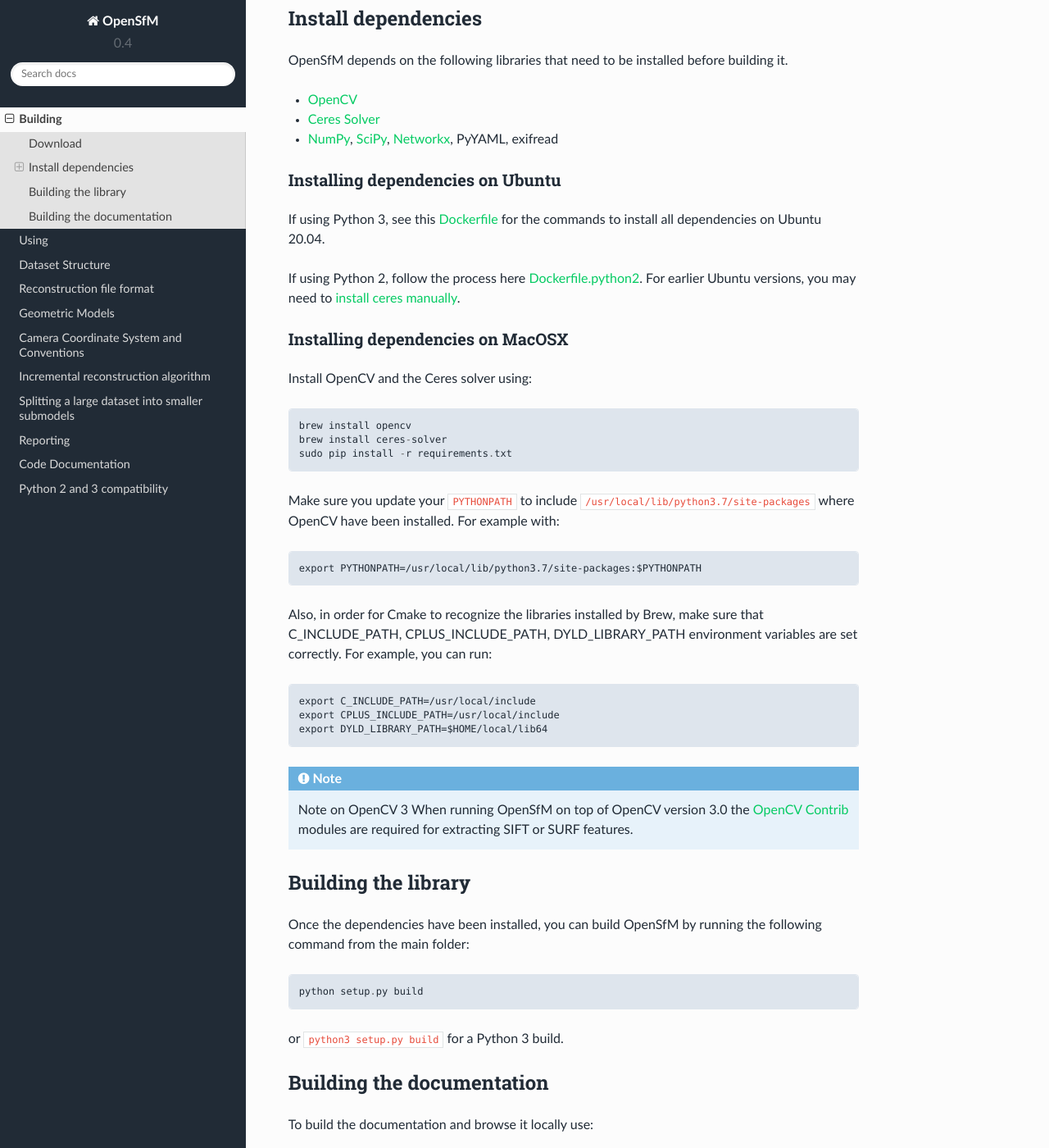
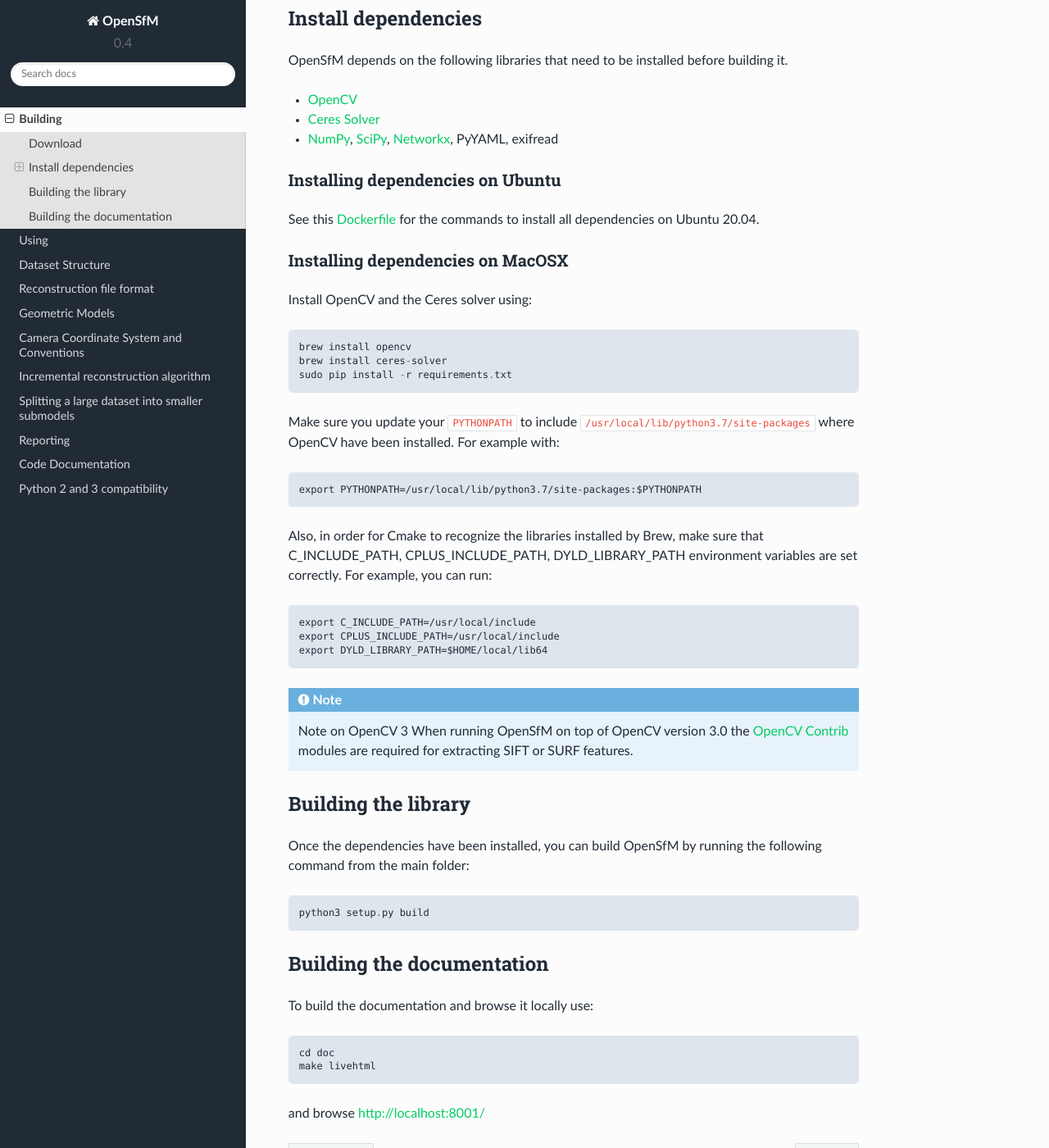
Before and after one commit to mapillary/OpenSfM, a Sphinx documentation site: the page built from doc/source/building.rst, in a window 1280 px wide and 1400 px high, scrolled down 504 px. Shown: the whole window at 82% size. Built offline with Sphinx 7.4.7 and the Read the Docs theme 2.0.0, drawn with Linux system fonts in a browser that asks for light colours.

Commit message:
build: drop python2 build and test

```diff
--- a/doc/source/building.rst
+++ b/doc/source/building.rst
@@ -30,9 +30,7 @@
 Installing dependencies on Ubuntu
 ~~~~~~~~~~~~~~~~~~~~~~~~~~~~~~~~~
 
-If using Python 3, see this `Dockerfile <https://github.com/mapillary/OpenSfM/blob/master/Dockerfile>`_ for the commands to install all dependencies on Ubuntu 20.04.
-
-If using Python 2, follow the process here `Dockerfile.python2 <https://github.com/mapillary/OpenSfM/blob/master/Dockerfile.python2>`_.  For earlier Ubuntu versions, you may need to `install ceres manually <http://ceres-solver.org/installation.html>`_.
+See this `Dockerfile <https://github.com/mapillary/OpenSfM/blob/master/Dockerfile>`_ for the commands to install all dependencies on Ubuntu 20.04.
 
 
 Installing dependencies on MacOSX
@@ -63,9 +61,8 @@
 
 Once the dependencies have been installed, you can build OpenSfM by running the following command from the main folder::
 
-    python setup.py build
+    python3 setup.py build
 
-or ``python3 setup.py build`` for a Python 3 build.
 
 Building the documentation
 --------------------------
```
Also changed, not shown: CHANGELOG.md (+5 -0 lines), .travis.yml, 1 other file.
